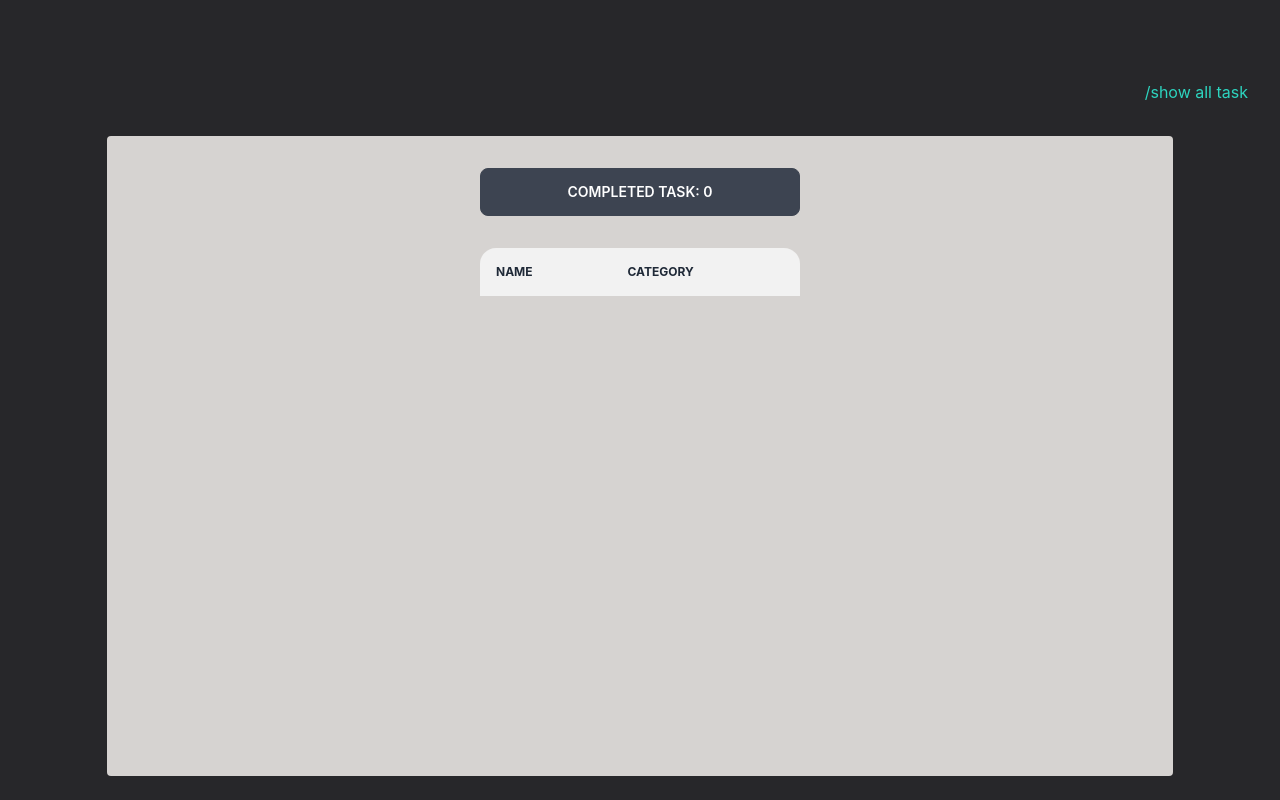
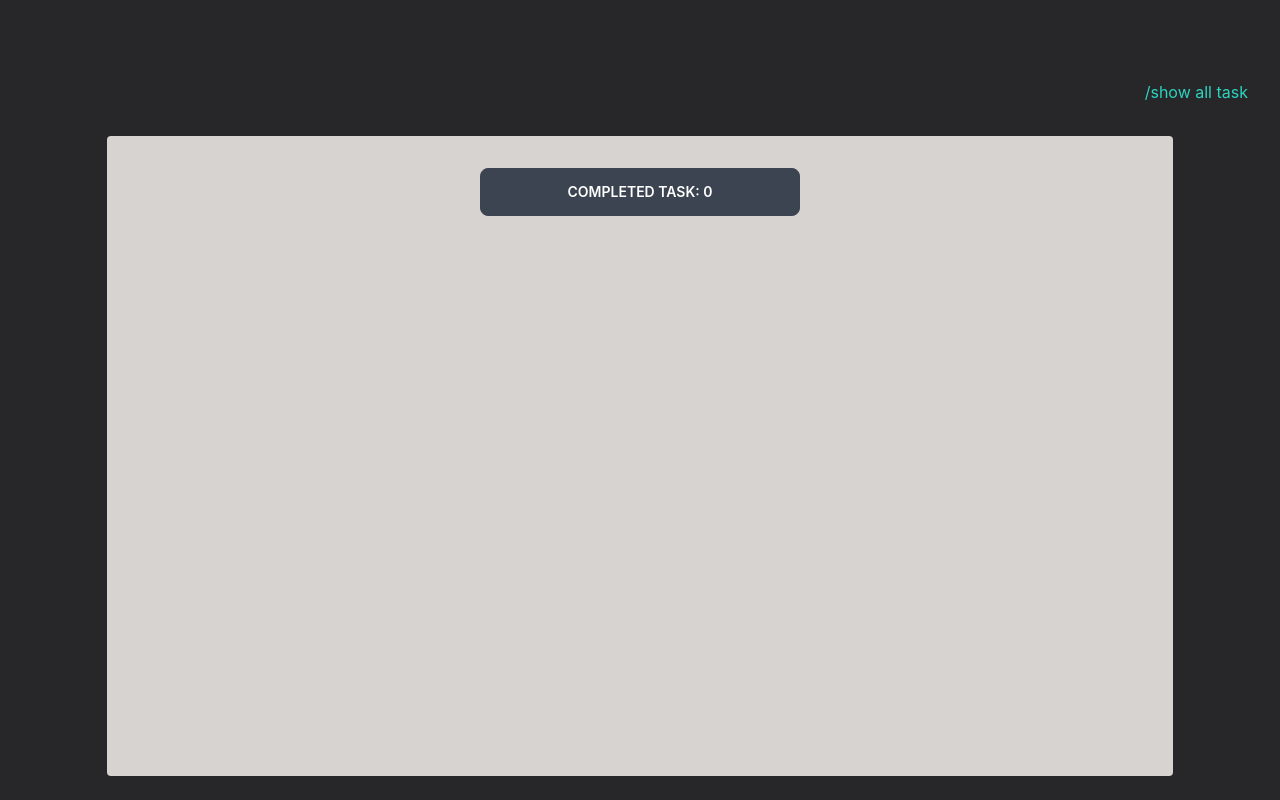
Before and after one commit to mamun-opu/to-do, a React (Create React App) app: page /completed-task in a window 1280 px wide. Built offline with nearby package versions, Linux system fonts and the light colour scheme.

Commit message:
complete task conditional rendaring for table

```diff
--- a/src/pages/ShowCompletedTask.tsx
+++ b/src/pages/ShowCompletedTask.tsx
@@ -15,6 +15,7 @@ const ShowCompletedTask = () => {
         <button className="btn btn-block uppercase w-56 md:w-64 lg:w-80 m-8">
           completed task: {count}
         </button>
+        {count && count > 0 ? (
           <table className="table w-56 md:w-64 lg:w-80">
             <thead>
               <tr>
@@ -37,6 +38,9 @@ const ShowCompletedTask = () => {
               })}
             </tbody>
           </table>
+        ) : (
+          ""
+        )}
       </div>
     </div>
   );
```
Lines whose indentation alone changed are shown as unchanged.
